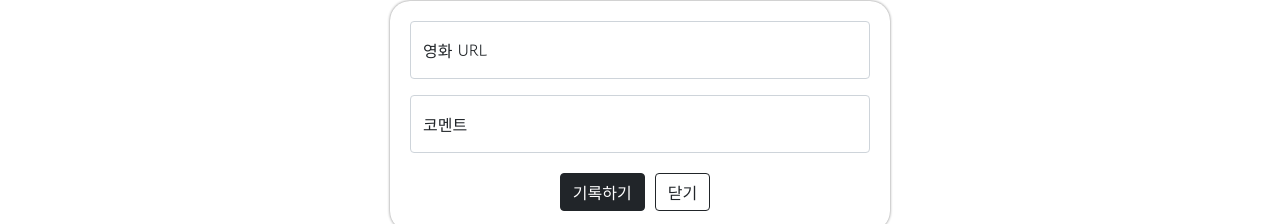
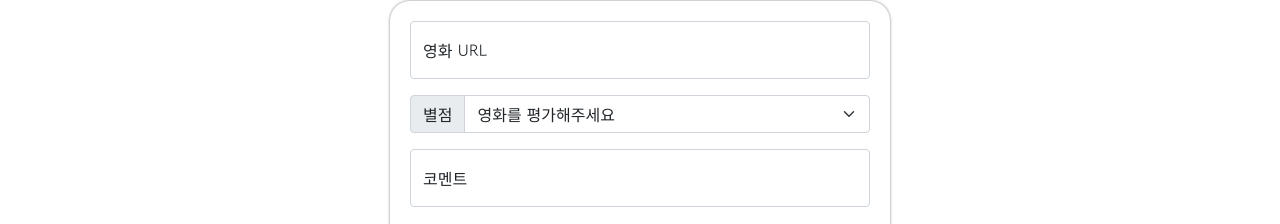
Before and after one commit to hwnseo/mypage, a plain HTML site: page index.html in a window 1280 px wide. Shown: the part 269-493 px from the top of the page. Drawn offline with nearby package versions, Linux system fonts and the light colour scheme.

Commit message:
Update index.html

```diff
--- a/index.html
+++ b/index.html
@@ -87,6 +87,17 @@
             <input type="email" class="form-control" id="floatingInput" placeholder="name@example.com">
             <label for="floatingInput">영화 URL</label>
         </div>
+        <div class="input-group mb-3">
+            <label class="input-group-text" for="inputGroupSelect01">별점</label>
+            <select class="form-select" id="inputGroupSelect01">
+              <option selected>영화를 평가해주세요</option>
+              <option value="1">⭐</option>
+              <option value="2">⭐⭐</option>
+              <option value="3">⭐⭐⭐</option>
+              <option value="4">⭐⭐⭐⭐</option>
+              <option value="5">⭐⭐⭐⭐⭐</option>
+            </select>
+          </div>
         <div class="form-floating">
             <input type="password" class="form-control" id="floatingPassword" placeholder="Password">
             <label for="floatingPassword">코멘트</label>
```
